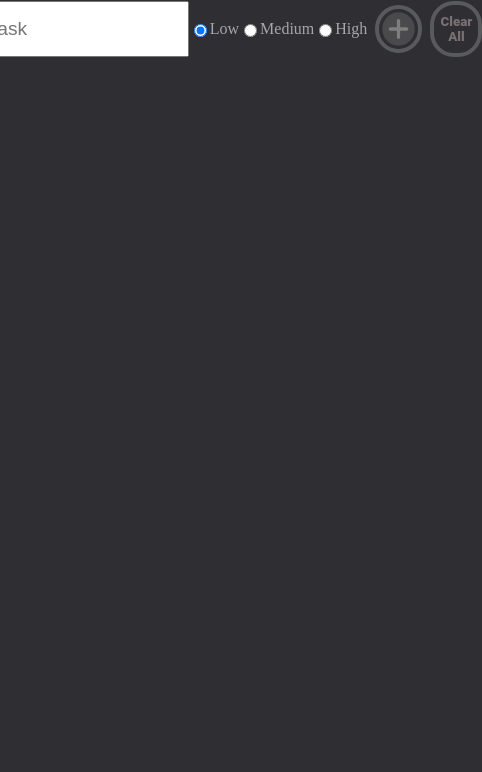
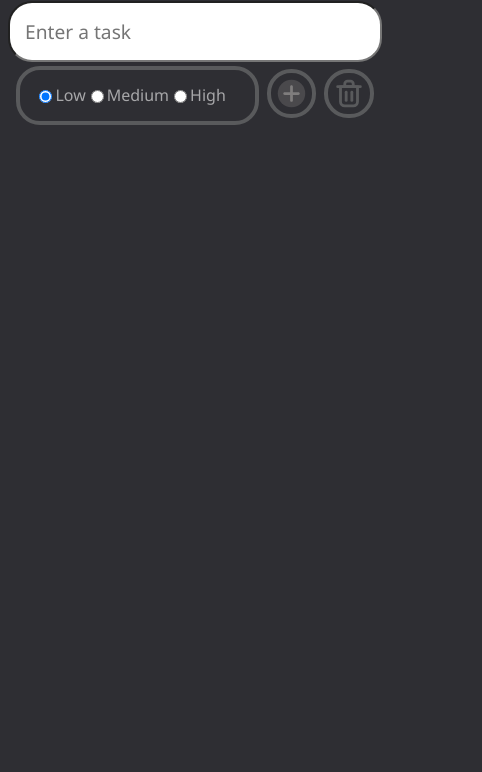
Before and after one commit to Heem-dev/ToDo-List, a plain HTML site: page index.html in a window 390 px wide. Shown: the part 72-844 px from the top of the page, 482 px wide, since content can reach past the window. Drawn offline with Linux system fonts and the light colour scheme.

Commit message:
Style changes. Website now responsive for mobile.

```diff
--- a/index.html
+++ b/index.html
@@ -22,8 +22,8 @@
                 <input type="radio" id="high" name="importanceSelect" value="high">
                 <label for="High">High</label>
                 </form>
-            <img src="icons8-plus (2).svg" id="add"></img>
-            <button aria-placeholder="Delete All" id="deleteAll">Clear All</button>
+            <button><img src="icons8-plus (2).svg" id="add"></img></button>
+            <button><img src="delete-svgrepo-com.svg" id="deleteAll" title="Delete All"></img></button>
         </div>
         <div class="listContainer" id="listContainer">
         </div>
--- a/style.css
+++ b/style.css
@@ -24,7 +24,17 @@ body {
     align-items: center;
   }
 }
-
+@media screen and (max-width: 670px) {
+  .inputContainer {
+    display: grid;
+    /* first element takes a whole row */
+    /* grid-template-rows: 1fr 1fr; */
+  }
+  #taskInput {
+    grid-column: span 4;
+    margin-bottom: 0.2em;
+  }
+}
 #appTitle {
   color: white;
   text-shadow: 5px 2px 2px #000000;
@@ -67,6 +77,8 @@ body {
   padding: 15px;
   /* width: 2vw; */
   /* padding: 1em; */
+
+  border-radius: 24px;
 }
 #add {
   height: 70%;
@@ -162,6 +174,10 @@ body {
   font-weight: 900;
   border: solid 4px #595a5c;
   border-radius: 24px;
+
+  height: 2.5em;
+
+  padding: 4px;
 }
 #add {
   background: none;
@@ -169,6 +185,9 @@ body {
   /* color: grey; */
   border: solid 4px #595a5c;
   border-radius: 24px;
+
+  padding: 4px;
+  height: 2.5em;
 }
 #deleteAll:hover {
   cursor: pointer;
@@ -183,6 +202,13 @@ body {
   margin-left: 10px;
   /* margin: auto; */
 }
+#importanceForm {
+  border: solid 4px #595a5c;
+  border-radius: 24px;
+  padding: 0.9em;
+  margin-left: 0.5em;
+
+}
 
 .low {
   background-color: green;
@@ -195,3 +221,15 @@ body {
 .high {
   background-color: red;
 }
+button {
+  border: none;
+  cursor: pointer;
+  appearance: none;
+  background-color: inherit;
+  margin: 0;
+  padding: 0;
+
+}
+
+*{
+font-family:   'Segoe UI', Tahoma, Geneva, Verdana, sans-serif;}
```
Also changed, not shown: delete-svgrepo-com.svg (added).
